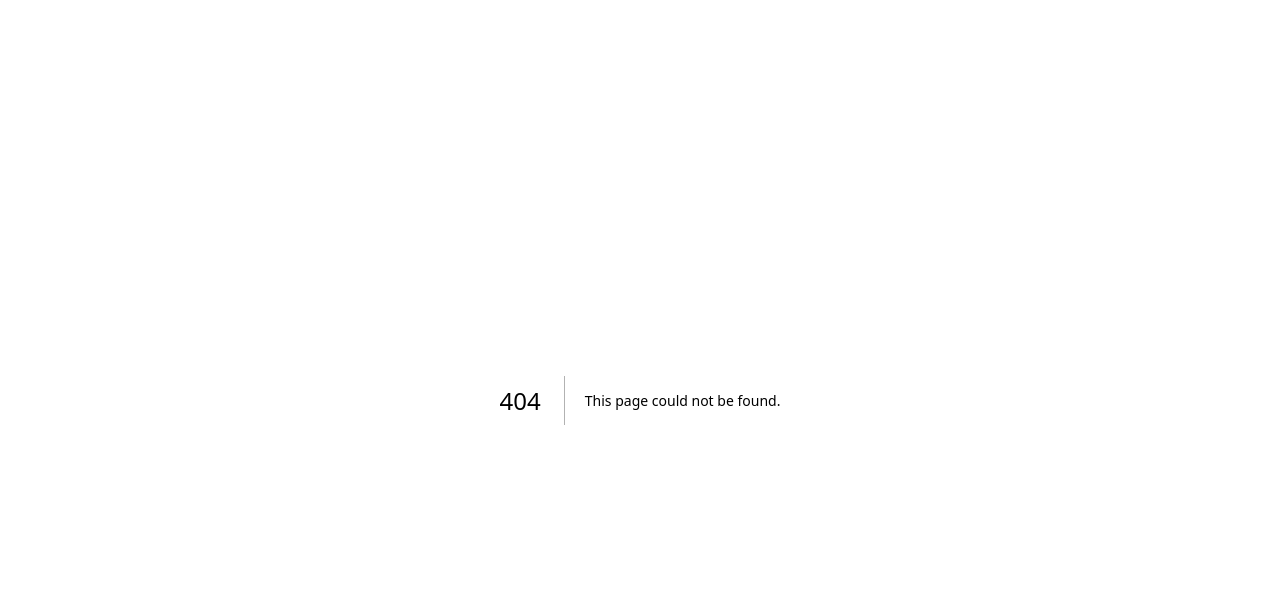
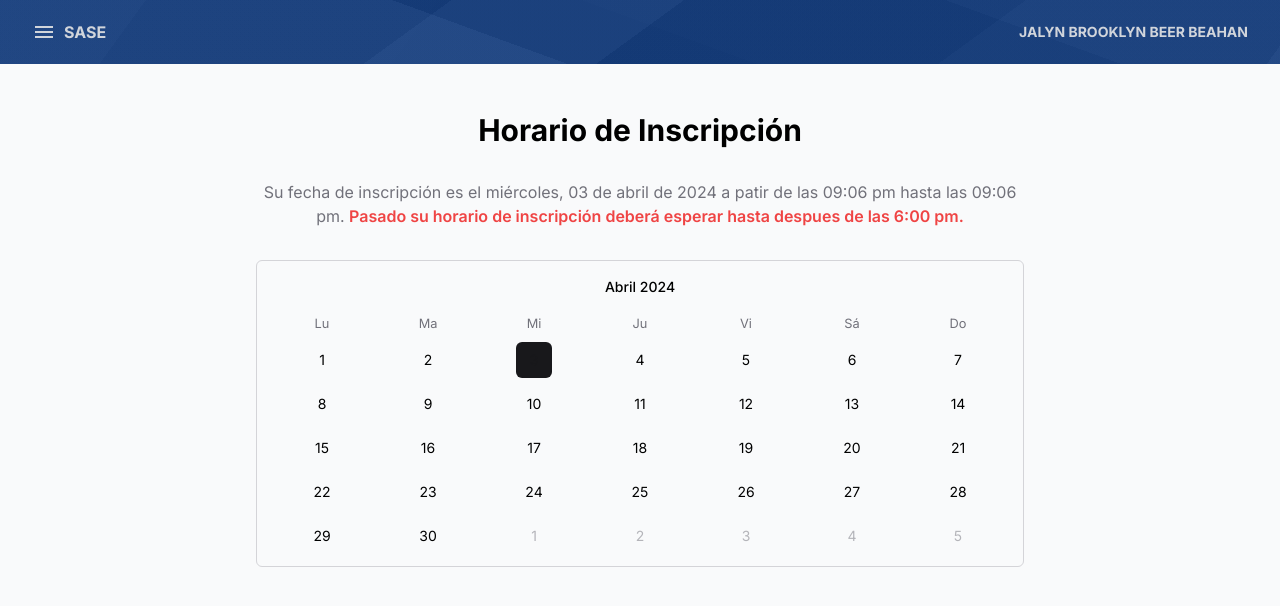
Before and after one commit to Gabo-div/uneg-sase-frontend, a Next.js app: page /dashboard/schedule in a window 1280 px wide. Before the commit this address had no page. Shown: the top 606 px of the page. Built offline with nearby package versions, Linux system fonts and the light colour scheme.

Commit message:
feat(app): pagina de cronograma de inscripcion

```diff
--- /dev/null
+++ b/src/app/dashboard/schedule/page.tsx
@@ -0,0 +1,60 @@
+import moment from "moment";
+import { Alert, AlertDescription, AlertTitle } from "@/components/ui/alert";
+import { Calendar } from "@/components/ui/calendar"
+
+export default function Schedule() {
+
+  const registrationDate = moment().add(0, "day");
+  const registrationDateEnd = registrationDate.add(2, "hour");
+
+  const isRegistrationPeriod = true;
+
+  if (!isRegistrationPeriod) {
+    return (
+      <div className="w-full flex justify-center items-center">
+        <Alert>
+          <AlertTitle className="text-2xl text-zinc-800 dark:text-zinc-200">No es periodo de inscripción</AlertTitle>
+          <AlertDescription className="text-zinc-500 dark:text-zinc-400">
+            Mantente alerta a los medios informativos para confirmar cuándo podrás consultar tu calendario de inscripción.
+          </AlertDescription>
+        </Alert>
+      </div>
+    )
+  }
+
+  return (
+    <div className="flex flex-col items-center">
+      <h1 className="text-3xl font-bold text-center mb-1 md:mb-8">Horario de Inscripción</h1>
+      <div className="grid grid-cols-1 w-full gap-8 max-w-3xl">
+        <p className="text-center text-zinc-500 dark:text-zinc-400">
+          Su fecha de inscripción es el {" "}
+          {
+            registrationDate.format("dddd, DD [de] MMMM [de] YYYY [a patir de las] hh:mm a [hasta las]")
+          }
+          {" "}
+          {
+            registrationDateEnd.format("hh:mm a.")
+          }
+          {" "}
+          <span className="font-semibold text-red-500 text-center">
+            Pasado su horario de inscripción deberá esperar hasta despues de las 6:00 pm.
+          </span>
+        </p>
+        <Calendar
+          mode="single"
+          selected={registrationDate.toDate()}
+          className="rounded-md border border-zinc-300 dark:border-zinc-700 w-full"
+          classNames={{
+            nav: "hidden",
+            month: "w-full",
+            head_cell: "flex-1",
+            cell: "flex-1 dark:[&:has([aria-selected])]:bg-transparent [&:has([aria-selected])]:bg-transparent",
+            day_selected: "text-zinc-100 dark:text-zinc-950 dark:bg-zinc-100",
+          }}
+        />
+
+      </div>
+
+    </div>
+  )
+}
```
